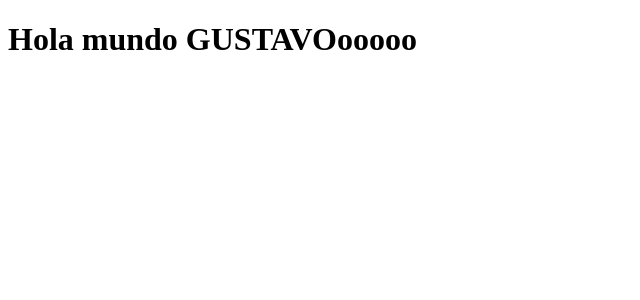
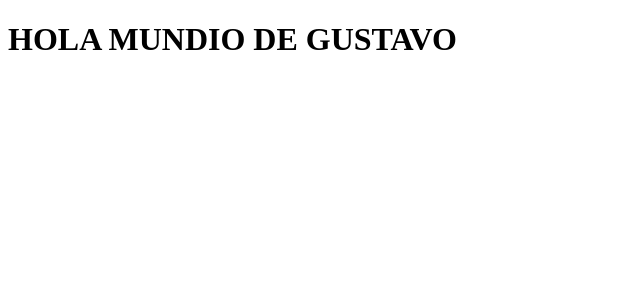
Before and after one commit to GusBauAr/Working-Repository-GUSTAVO, a React (Vite) app in the folder Course_React_GustavoBautista/03-counter-app-vite/: page / in a window 1280 px wide. Shown: the top 300 px of the page, without its empty margins (0-640 px from the left). Built offline with nearby package versions, Linux system fonts and the light colour scheme.

Commit message:
Nuestro primer componente

```diff
--- /dev/null
+++ b/Course_React_GustavoBautista/03-counter-app-vite/src/HelloWorldApp.jsx
@@ -0,0 +1,14 @@
+//!creamos nuestra funcion comun
+// export function HelloWorldApp () {
+//     return(<h1>Hola mundo GUSTAVOooooo</h1>);
+// }
+//!creamosuna funcion de flecha
+export const HelloWorldApp = () =>{
+
+    return(
+        <h1>HOLA MUNDIO DE GUSTAVO</h1>
+    );
+}
+
+//!hay una manra que puede ser mas simplificado
+// export const HelloWorldApp = () => <h1>Hola mundo de gustavo</h1>
--- a/Course_React_GustavoBautista/03-counter-app-vite/src/main.jsx
+++ b/Course_React_GustavoBautista/03-counter-app-vite/src/main.jsx
@@ -1,15 +1,13 @@
 // se necesita esta importanciones para renderizar mi aplicacion..........................................
 import React from 'react';
 import ReactDOM from 'react-dom/client';
+import { HelloWorldApp } from './HelloWorldApp';
 // ..........................................
 
-//creamo snuestra funcion
-function App () {
-    return(<h1>Hola mundo GUSTAVOooooo</h1>);
-}
+
 
 ReactDOM.createRoot(document.getElementById('root')).render(
     <React.StrictMode>
-        <App/>
+        <HelloWorldApp/>
     </React.StrictMode>
 );
```
